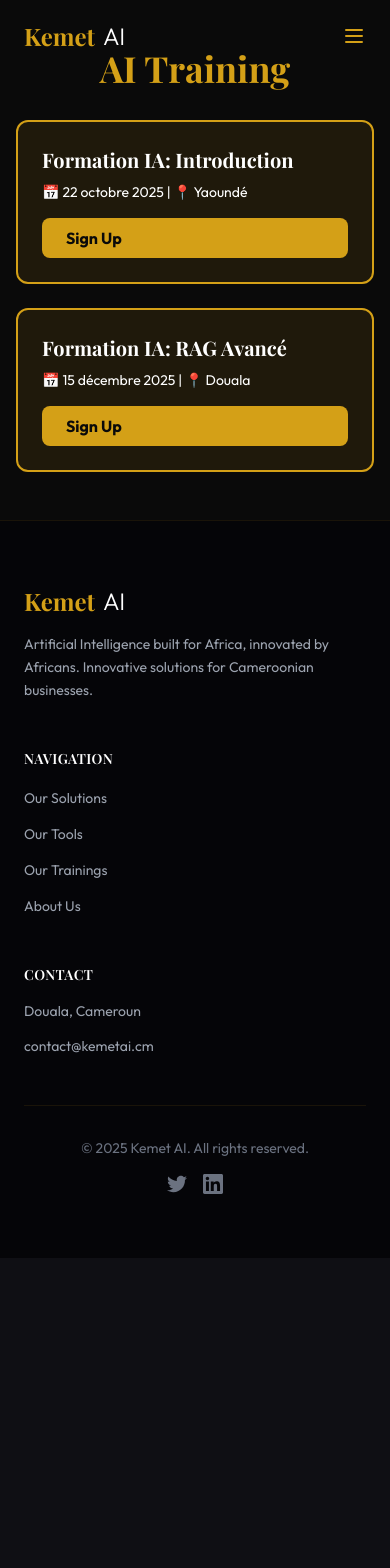
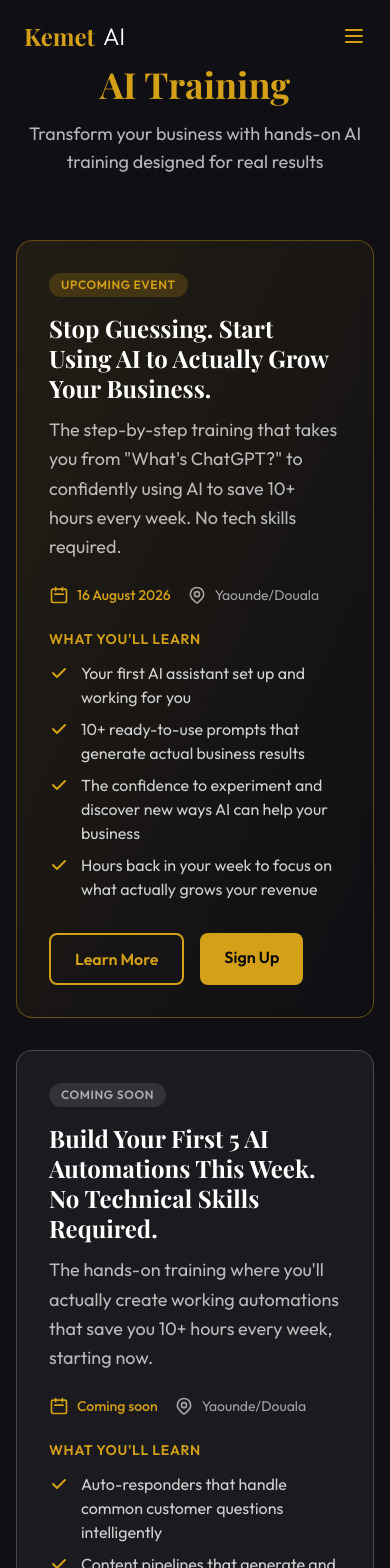
Before and after one commit to A-Njock/KEMET-AI, a React (Vite) app: page /formations in a window 390 px wide. Shown: the top 1568 px of the page. Before the commit the page ends 1258 px from the top, so only its background shows below. Built offline with nearby package versions, Linux system fonts and the light colour scheme; no server answers.

Commit message:
Redesigned training page with rich content and modal

```diff
--- a/src/pages/Formations.tsx
+++ b/src/pages/Formations.tsx
@@ -1,93 +1,267 @@
-import { useEffect, useState } from 'react';
+import { useState } from 'react';
 import Header from '../components/Header';
 import Footer from '../components/Footer';
 import { useTranslation } from 'react-i18next';
-import { fetchTrainings } from '../lib/api';
 
 interface Training {
+  id: string;
   title: string;
+  subtitle: string;
   date: string;
   location: string;
-  status: 'completed' | 'upcoming';
-  signup?: string;
+  keyPoints: string[];
+  fullContent: string;
+  signupUrl: string;
+  status: 'upcoming' | 'coming_soon';
 }
+
+const trainings: Training[] = [
+  {
+    id: 'ai-business-foundations',
+    title: 'Stop Guessing. Start Using AI to Actually Grow Your Business.',
+    subtitle: 'The step-by-step training that takes you from "What\'s ChatGPT?" to confidently using AI to save 10+ hours every week. No tech skills required.',
+    date: '16 August 2026',
+    location: 'Yaounde/Douala',
+    status: 'upcoming',
+    keyPoints: [
+      'Your first AI assistant set up and working for you',
+      '10+ ready-to-use prompts that generate actual business results',
+      'The confidence to experiment and discover new ways AI can help your business',
+      'Hours back in your week to focus on what actually grows your revenue'
+    ],
+    fullContent: `You've heard everyone talking about AI. You've seen the headlines. Maybe you've even felt that nagging worry that you're falling behind.
+
+But here's the truth: You don't need to be a tech person to use AI. You just need someone to show you how it actually works for your business.
+
+This isn't about robots or coding. It's about having a tool that can write your emails, create your marketing content, plan your projects, and handle the tedious work you've been putting off for months. All in minutes instead of hours.
+
+In this program, you'll go from complete beginner to confidently using AI in your daily business operations. No jargon. No overwhelming theory. Just practical, proven strategies that work for real businesses like yours.
+
+What you'll walk away with:
+
+• Your first AI assistant set up and working for you (we'll do it together, step by step)
+• 10+ ready-to-use prompts that generate actual business results
+• The confidence to experiment and discover new ways AI can help your specific business
+• Hours back in your week to focus on what actually grows your revenue
+
+Stop watching from the sidelines while your competitors get ahead. Your business deserves every advantage, and AI is the most powerful one available to you right now.`,
+    signupUrl: 'https://kemet.ai/inscription'
+  },
+  {
+    id: 'ai-automations',
+    title: 'Build Your First 5 AI Automations This Week. No Technical Skills Required.',
+    subtitle: 'The hands-on training where you\'ll actually create working automations that save you 10+ hours every week, starting now.',
+    date: 'Coming soon',
+    location: 'Yaounde/Douala',
+    status: 'coming_soon',
+    keyPoints: [
+      'Auto-responders that handle common customer questions intelligently',
+      'Content pipelines that generate and schedule your marketing on autopilot',
+      'Data processors that extract insights from your numbers',
+      'Lead nurture sequences that personalize themselves based on behavior',
+      'Report generators that compile your weekly updates automatically'
+    ],
+    fullContent: `Understanding AI is one thing. Making it do your work automatically? That's the real game-changer.
+
+This isn't theory. You'll walk in as a beginner and walk out with 5 functioning automations handling real tasks in your business.
+
+We're building together:
+
+• Auto-responders that handle common customer questions intelligently, not robotically
+• Content pipelines that generate, review, and schedule your marketing on autopilot
+• Data processors that extract insights from your numbers without spreadsheet headaches
+• Lead nurture sequences that personalize themselves based on prospect behavior
+• Report generators that compile your weekly updates while you focus on strategy
+
+By the end of this training, you won't just understand automation. You'll have built it. And it will be working for your business.`,
+    signupUrl: 'https://kemet.ai/inscription'
+  }
+];
 
 export default function Formations() {
   const { t } = useTranslation();
-  const [trainings, setTrainings] = useState<Training[]>([]);
-  const [loading, setLoading] = useState(true);
+  const [selectedTraining, setSelectedTraining] = useState<Training | null>(null);
 
-  useEffect(() => {
-    const loadTrainings = async () => {
-      try {
-        const data = await fetchTrainings();
-        setTrainings(data);
-      } catch (error) {
-        console.error('Error loading trainings:', error);
-        // Fallback data if GitHub fetch fails
-        setTrainings([
-          {
-            title: 'Formation IA: Introduction',
-            date: '22 octobre 2025',
-            location: 'Yaoundé',
-            status: 'upcoming',
-            signup: 'https://kemet.ai/inscription'
-          }
-        ]);
-      } finally {
-        setLoading(false);
-      }
-    };
-    loadTrainings();
-  }, []);
+  const closeModal = () => setSelectedTraining(null);
 
   return (
-    <div className="min-h-screen bg-black font-sans">
+    <div className="min-h-screen bg-[#0f0f14] font-sans">
       <Header />
-      <main className="max-w-4xl mx-auto px-4 py-12">
-        <h1 className="text-4xl md:text-5xl font-heading font-bold text-gold mb-8 text-center">
+
+      <main className="max-w-6xl mx-auto px-4 py-16">
+        {/* Page Title */}
+        <div className="text-center mb-16">
+          <h1 className="text-4xl md:text-5xl font-heading font-bold text-gold mb-4">
             {t('formations_title')}
           </h1>
+          <p className="text-white/70 text-lg max-w-2xl mx-auto">
+            Transform your business with hands-on AI training designed for real results
+          </p>
+        </div>
 
-        {loading ? (
-          <div className="text-center text-gold">Chargement...</div>
-        ) : (
-          <div className="space-y-6">
-            {trainings.map((training, index) => (
+        {/* Training Cards */}
+        <div className="space-y-8">
+          {trainings.map((training) => (
             <div
-                key={index}
-                className={`rounded-xl p-6 border-2 ${
-                  training.status === 'completed'
-                    ? 'bg-gray-800/50 border-gray-600 text-gray-400'
-                    : 'bg-gold/10 border-gold text-white'
+              key={training.id}
+              className={`rounded-2xl p-8 border backdrop-blur-sm transition-all duration-300 hover:scale-[1.01] ${training.status === 'upcoming'
+                  ? 'bg-gradient-to-br from-gold/10 to-transparent border-gold/40 hover:border-gold'
+                  : 'bg-white/5 border-white/20 hover:border-white/40'
                 }`}
             >
-                <div className="flex flex-col md:flex-row md:items-center md:justify-between gap-4">
-                  <div>
-                    <h3 className="text-xl font-heading font-bold mb-2">
+              {/* Status Badge */}
+              <div className="flex items-center gap-3 mb-4">
+                {training.status === 'upcoming' ? (
+                  <span className="bg-gold/20 text-gold text-xs font-semibold px-3 py-1 rounded-full uppercase tracking-wider">
+                    Upcoming Event
+                  </span>
+                ) : (
+                  <span className="bg-white/10 text-white/60 text-xs font-semibold px-3 py-1 rounded-full uppercase tracking-wider">
+                    Coming Soon
+                  </span>
+                )}
+              </div>
+
+              {/* Title */}
+              <h2 className="text-2xl md:text-3xl font-heading font-bold text-white mb-3 leading-tight">
                 {training.title}
-                    </h3>
-                    <p className="text-sm">
-                      📅 {training.date} | 📍 {training.location}
+              </h2>
+
+              {/* Subtitle */}
+              <p className="text-white/70 text-lg mb-6 leading-relaxed">
+                {training.subtitle}
               </p>
+
+              {/* Date & Location */}
+              <div className="flex flex-wrap gap-4 mb-6 text-sm">
+                <div className="flex items-center gap-2 text-gold">
+                  <svg className="w-5 h-5" fill="none" stroke="currentColor" viewBox="0 0 24 24">
+                    <path strokeLinecap="round" strokeLinejoin="round" strokeWidth={2} d="M8 7V3m8 4V3m-9 8h10M5 21h14a2 2 0 002-2V7a2 2 0 00-2-2H5a2 2 0 00-2 2v12a2 2 0 002 2z" />
+                  </svg>
+                  <span className="font-medium">{training.date}</span>
                 </div>
-                  {training.status === 'upcoming' && training.signup && (
+                <div className="flex items-center gap-2 text-white/60">
+                  <svg className="w-5 h-5" fill="none" stroke="currentColor" viewBox="0 0 24 24">
+                    <path strokeLinecap="round" strokeLinejoin="round" strokeWidth={2} d="M17.657 16.657L13.414 20.9a1.998 1.998 0 01-2.827 0l-4.244-4.243a8 8 0 1111.314 0z" />
+                    <path strokeLinecap="round" strokeLinejoin="round" strokeWidth={2} d="M15 11a3 3 0 11-6 0 3 3 0 016 0z" />
+                  </svg>
+                  <span>{training.location}</span>
+                </div>
+              </div>
+
+              {/* Key Points */}
+              <div className="mb-8">
+                <h4 className="text-sm font-semibold text-gold uppercase tracking-wider mb-3">What You'll Learn</h4>
+                <ul className="space-y-2">
+                  {training.keyPoints.slice(0, 4).map((point, idx) => (
+                    <li key={idx} className="flex items-start gap-3 text-white/80">
+                      <svg className="w-5 h-5 text-gold flex-shrink-0 mt-0.5" fill="currentColor" viewBox="0 0 20 20">
+                        <path fillRule="evenodd" d="M16.707 5.293a1 1 0 010 1.414l-8 8a1 1 0 01-1.414 0l-4-4a1 1 0 011.414-1.414L8 12.586l7.293-7.293a1 1 0 011.414 0z" clipRule="evenodd" />
+                      </svg>
+                      <span>{point}</span>
+                    </li>
+                  ))}
+                </ul>
+              </div>
+
+              {/* Action Buttons */}
+              <div className="flex flex-wrap gap-4">
+                <button
+                  onClick={() => setSelectedTraining(training)}
+                  className="px-6 py-3 border-2 border-gold text-gold font-semibold rounded-lg hover:bg-gold hover:text-black transition-all duration-200"
+                >
+                  Learn More
+                </button>
+                {training.status === 'upcoming' && (
                   <a
-                      href={training.signup}
+                    href={training.signupUrl}
                     target="_blank"
                     rel="noopener noreferrer"
-                      className="bg-gold text-black font-bold px-6 py-2 rounded-lg hover:bg-gold/80 transition-colors duration-200 inline-block"
+                    className="px-6 py-3 bg-gold text-black font-semibold rounded-lg hover:bg-gold/90 transition-all duration-200"
                   >
-                      {t('inscrivez_vous')}
+                    Sign Up
                   </a>
+                )}
+                {training.status === 'coming_soon' && (
+                  <span className="px-6 py-3 bg-white/10 text-white/50 font-semibold rounded-lg cursor-not-allowed">
+                    Sign Up (Coming Soon)
+                  </span>
                 )}
               </div>
             </div>
           ))}
         </div>
+      </main>
+
+      <Footer />
+
+      {/* Modal for Full Content */}
+      {selectedTraining && (
+        <div
+          className="fixed inset-0 bg-black/80 backdrop-blur-sm z-50 flex items-center justify-center p-4"
+          onClick={closeModal}
+        >
+          <div
+            className="bg-[#1a1a22] rounded-2xl max-w-3xl w-full max-h-[90vh] overflow-y-auto border border-white/10"
+            onClick={(e) => e.stopPropagation()}
+          >
+            {/* Modal Header */}
+            <div className="sticky top-0 bg-[#1a1a22] border-b border-white/10 p-6 flex justify-between items-start">
+              <div>
+                <h2 className="text-2xl font-heading font-bold text-white mb-2">
+                  {selectedTraining.title}
+                </h2>
+                <div className="flex gap-4 text-sm">
+                  <span className="text-gold">{selectedTraining.date}</span>
+                  <span className="text-white/60">{selectedTraining.location}</span>
+                </div>
+              </div>
+              <button
+                onClick={closeModal}
+                className="text-white/60 hover:text-white p-2 rounded-lg hover:bg-white/10 transition-colors"
+              >
+                <svg className="w-6 h-6" fill="none" stroke="currentColor" viewBox="0 0 24 24">
+                  <path strokeLinecap="round" strokeLinejoin="round" strokeWidth={2} d="M6 18L18 6M6 6l12 12" />
+                </svg>
+              </button>
+            </div>
+
+            {/* Modal Body */}
+            <div className="p-6">
+              <p className="text-lg text-gold/80 mb-6 italic">
+                {selectedTraining.subtitle}
+              </p>
+              <div className="prose prose-invert max-w-none">
+                {selectedTraining.fullContent.split('\n\n').map((paragraph, idx) => (
+                  <p key={idx} className="text-white/80 mb-4 leading-relaxed">
+                    {paragraph}
+                  </p>
+                ))}
+              </div>
+            </div>
+
+            {/* Modal Footer */}
+            <div className="sticky bottom-0 bg-[#1a1a22] border-t border-white/10 p-6 flex gap-4">
+              <button
+                onClick={closeModal}
+                className="flex-1 px-6 py-3 border-2 border-white/30 text-white font-semibold rounded-lg hover:bg-white/10 transition-all duration-200"
+              >
+                Close
+              </button>
+              {selectedTraining.status === 'upcoming' && (
+                <a
+                  href={selectedTraining.signupUrl}
+                  target="_blank"
+                  rel="noopener noreferrer"
+                  className="flex-1 px-6 py-3 bg-gold text-black font-semibold rounded-lg hover:bg-gold/90 transition-all duration-200 text-center"
+                >
+                  Sign Up Now
+                </a>
               )}
-      </main>
-      <Footer />
+            </div>
+          </div>
+        </div>
+      )}
     </div>
   );
 }
```
Lines whose indentation alone changed are shown as unchanged.
